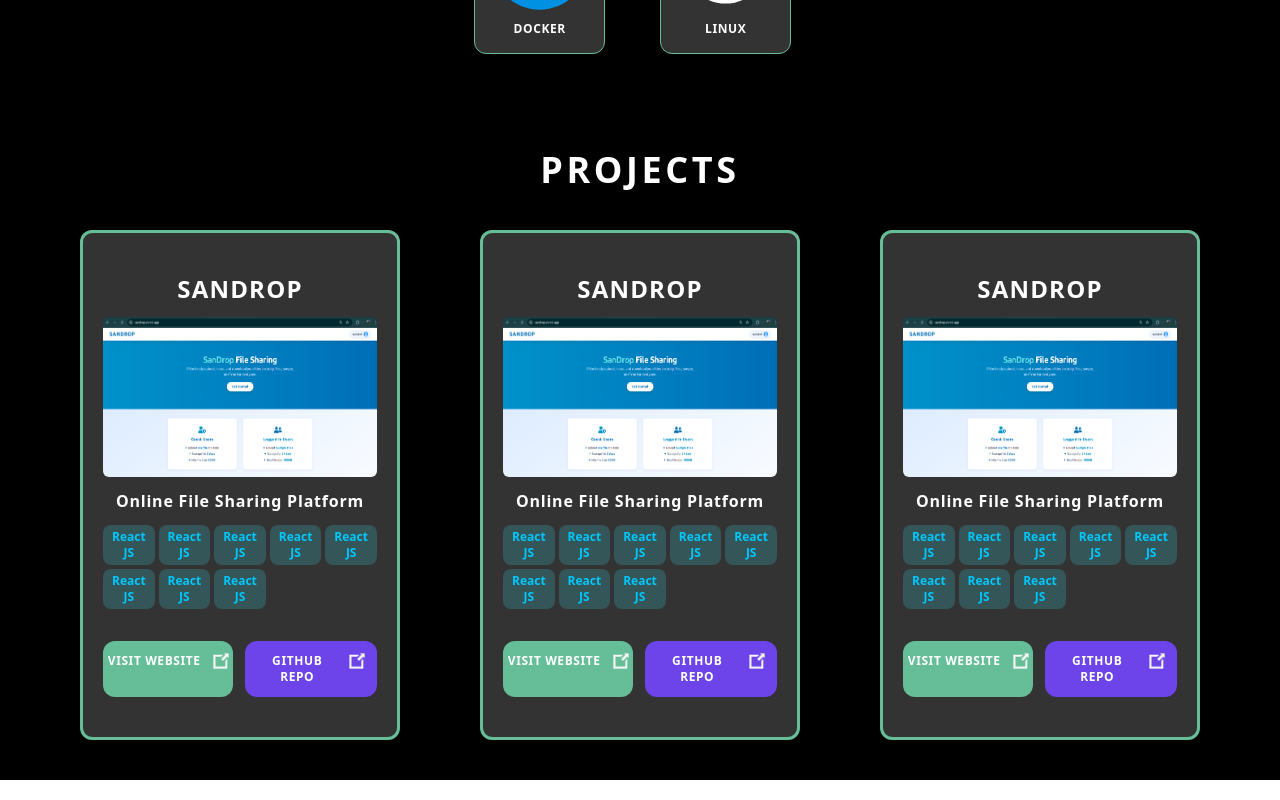
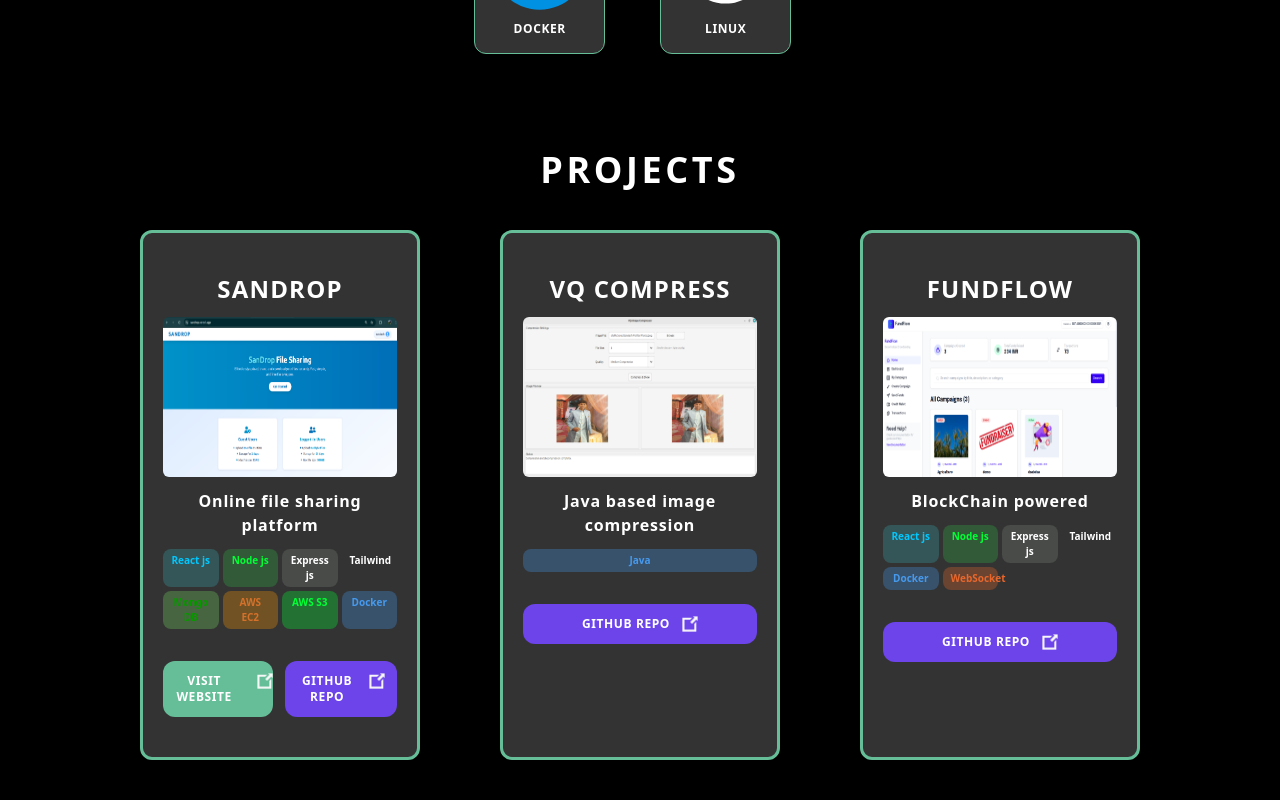
Before and after one commit to sandeshshinde30/Sandesh-Portfolio, a React (Vite) app: page / in a window 1280 px wide. Shown: the part 2444-3244 px from the top of the page. Built offline with nearby package versions, Linux system fonts and the light colour scheme.

Commit message:
Project cards and dynamic data added

```diff
--- a/src/components/ProjectCard.jsx
+++ b/src/components/ProjectCard.jsx
@@ -1,30 +1,42 @@
 import React from "react";
+import techTheme from "../data/technologiesTheme";
+export default function ProjectCard({project}){
 
-export default function ProjectCard(){
+    function navigate(link) {
+        window.open(link,'_blank');
+    }
+
     return(<>
 
-        <div className="flex flex-col py-10 gap-3 bg-[#333333] border-3 border-[#65BE97] rounded-xl w-1/3 p-5">
-                   <h1 className="text-2xl text-center text-white uppercase tracking-wider font-semibold">sandrop</h1>
-                   <img src="SanDrop.png" alt="sandrop" className="h-40 rounded-md"/>
-                   <h1 className="text-md text-center text-white  tracking-wider font-semibold">Online File Sharing Platform</h1>
-                   <div className="grid grid-cols-5 gap-1 w-full">
-                        <div className="text-xs bg-[#39A5AD]/30 font-semibold text-[#00C8FF] text-center rounded-lg py-1 px-2 inline-block ">React JS</div>
-                        <div className="text-xs bg-[#39A5AD]/30 font-semibold text-[#00C8FF] text-center rounded-lg py-1 px-2 inline-block ">React JS</div>
-                        <div className="text-xs bg-[#39A5AD]/30 font-semibold text-[#00C8FF] text-center rounded-lg py-1 px-2 inline-block ">React JS</div>
-                        <div className="text-xs bg-[#39A5AD]/30 font-semibold text-[#00C8FF] text-center rounded-lg py-1 px-2 inline-block ">React JS</div>
-                        <div className="text-xs bg-[#39A5AD]/30 font-semibold text-[#00C8FF] text-center rounded-lg py-1 px-2 inline-block ">React JS</div>
-                        <div className="text-xs bg-[#39A5AD]/30 font-semibold text-[#00C8FF] text-center rounded-lg py-1 px-2 inline-block ">React JS</div>
-                        <div className="text-xs bg-[#39A5AD]/30 font-semibold text-[#00C8FF] text-center rounded-lg py-1 px-2 inline-block ">React JS</div>
-                        <div className="text-xs bg-[#39A5AD]/30 font-semibold text-[#00C8FF] text-center rounded-lg py-1 px-2 inline-block ">React JS</div>
+        <div className="flex flex-col py-10 gap-3 bg-[#333333] border-3 border-[#65BE97] rounded-xl w-1/4 p-5">
+                   <h1 className="text-2xl text-center text-white uppercase tracking-wider font-semibold">{project.title}</h1>
+                   <img src={project.image} alt="sandrop" className="h-40 rounded-md"/>
 
+                   <h1 className="text-md text-center text-white  tracking-wider font-semibold">{project.description}</h1>
+                   <div className={`grid ${project.technologies.length<4 ? `grid-cols-${project.technologies.length}` : "grid-cols-4"} gap-1 w-full `}>
+                    {project.technologies.map((tech, index) => {
+                        const theme = techTheme[tech] || { bg: "#666", color: "#fff" };
+                        return (
+                            <div
+                            key={index}
+                            style={{
+                                backgroundColor: theme.bg + "4D",
+                                color: theme.color,
+                            }}
+                            className="text-[10px] font-semibold text-center rounded-lg py-1 px-2"
+                            >
+                            {tech}
+                            </div>
+                        );
+                        })}
                    </div>
 
                    <div className="flex w-full text-xs gap-3 mt-5 ">
-                    <div className="flex bg-[#65BE97] py-3 gap-3 justify-center cursor-pointer rounded-xl w-1/2">
+                    <div onClick={() => navigate(project.liveLink)} className={`flex bg-[#65BE97] py-3 gap-3 justify-center cursor-pointer rounded-xl w-1/2 ${!project.live ? 'hidden' : ''}`}>
                         <h1 className="text-white uppercase tracking-wider font-bold text-center ">Visit Website</h1>
                         <img src="external-link.png" alt="External link"  className="h-4 "/>
                     </div>
-                    <div className="flex bg-[#6C44EA] p-3 gap-3 justify-center cursor-pointer rounded-xl w-1/2">
+                    <div onClick={()=> navigate(project.github)} className={`bg-[#6C44EA] flex p-3 gap-3 justify-center cursor-pointer rounded-xl ${!project.live ? 'w-full' : 'w-1/2'} `} >
                         <h1 className="text-white uppercase tracking-wider font-bold text-center ">GitHub Repo</h1>
                         <img src="external-link.png" alt="External link"  className="h-4 "/>
                     </div>
--- /dev/null
+++ b/src/data/projectData.js
@@ -0,0 +1,36 @@
+const projectData =
+    [
+        {
+        title : "Sandrop",
+        image : "SanDrop.png",
+        description : "Online file sharing platform",
+        technologies : ["React js","Node js","Express js","Tailwind","Mongo DB","AWS EC2","AWS S3","Docker"],
+        live : true,
+        liveLink : "https://sandrop.vercel.app/",
+        github : "https://github.com/sandeshshinde30/SanDrop"
+
+    },
+    {
+        title : "VQ Compress",
+        image : "VQCompress.png",
+        description : "Java based image compression",
+        technologies : ["Java"],
+        live : false,
+        liveLink : "https://sandrop.vercel.app/",
+        github : "https://github.com/sandeshshinde30/VQCompress.git"
+
+    },
+    {
+        title : "FundFlow",
+        image : "FundFlow.png",
+        description : "BlockChain powered ",
+        technologies : ["React js","Node js","Express js","Tailwind","Docker","WebSocket"],
+        live : false,
+        liveLink : "",
+        github : "https://github.com/sandeshshinde30/FundFlow"
+
+    }
+]
+
+
+export default projectData;
--- /dev/null
+++ b/src/data/technologiesTheme.js
@@ -0,0 +1,44 @@
+const techTheme = {
+  "React js": {
+    bg: "#39A5AD",
+    color: "#00C8FF"
+  },
+  "Node js": {
+    bg: "#2FB343",
+    color: "#00FF37"
+  },
+  "Express js": {
+    bg: "#778278",
+    color: "#FFFFFF"
+  },
+  "Tailwind js": {
+    bg: "#65BE97",
+    color: "#65BE97"
+  },
+  "Mongo DB": {
+    bg: "#75D75D",
+    color: "#099601"
+  },
+  "AWS EC2": {
+    bg: "#FF9900",
+    color: "#D4712B"
+  },
+  "AWS S3": {
+    bg: "#00FF37",
+    color: "#00FF37"
+  },
+  "Docker": {
+    bg: "#469AED",
+    color: "#469AED"
+  },
+  "Java": {
+    bg: "#469AED",
+    color: "#469AED"
+  },
+  "WebSocket" : {
+    bg: "#E7672C",
+    color: "#E7672C"
+  }
+};
+
+export default techTheme;
--- a/src/pages/Projects.jsx
+++ b/src/pages/Projects.jsx
@@ -1,5 +1,7 @@
 import React from "react";
 import ProjectCard from "../components/ProjectCard";
+import projectData from "../data/projectData";
+
 
 export default function Projects(){
     return(
@@ -11,9 +13,14 @@ export default function Projects(){
 
                <div className="mt-10 flex gap-20 justify-center" >
 
+                {/* <ProjectCard/>
                 <ProjectCard/>
-                <ProjectCard/>
-                <ProjectCard/>
+                <ProjectCard/> */}
+                {
+                    projectData.map((project,index)=>(
+                        <ProjectCard project={project}/>
+                ))
+                }
 
 
                </div>
```
Also changed, not shown: public/FundFlow.png (added), public/VQCompress.png (added).
